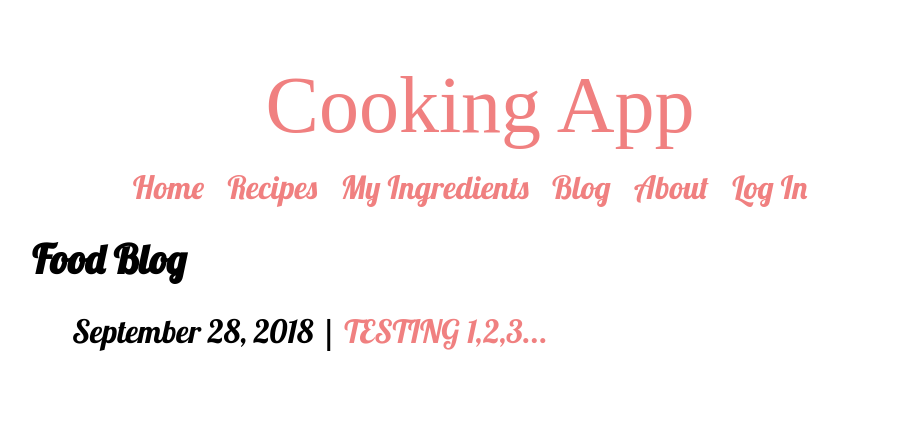
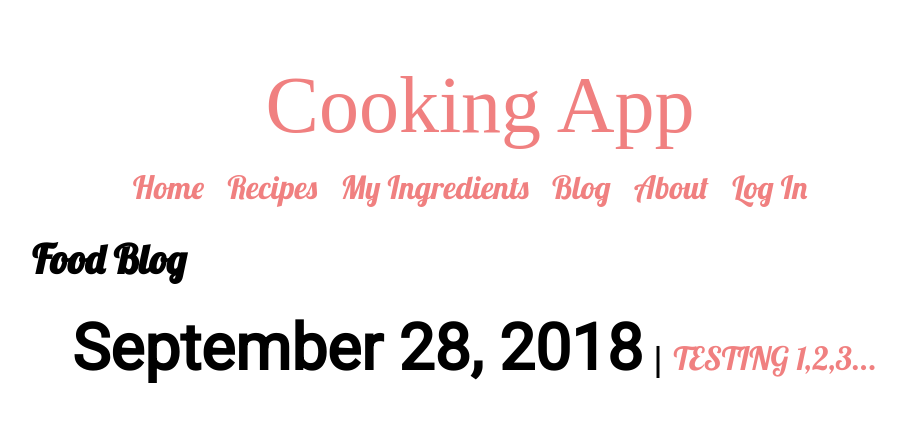
Before and after one commit to czolish/PantryDash, a Jekyll site: the page built from blog/index.html, in a window 1280 px wide. Shown: the top 422 px of the page, without its empty margins (160-1066 px from the left). Built offline with Jekyll 4.4.1, drawn with Linux system fonts in a browser that asks for light colours.

Commit message:
Update main.css

```diff
--- a/css/main.css
+++ b/css/main.css
@@ -43,7 +43,7 @@ h1.page-title {
   font-size: 2.5em;
 }
 
-p.meta {
+span.datestring {
   font-family: 'Roboto', sans-serif;
   font-weight: bold;
   font-size: 2em;
```
